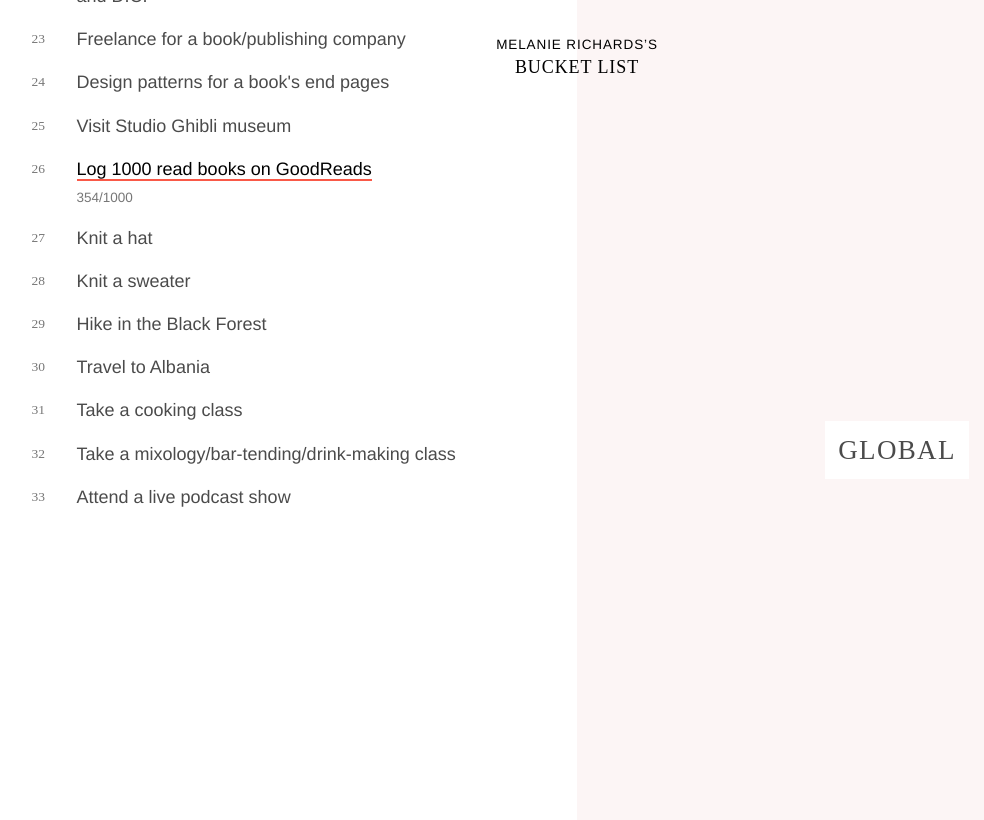
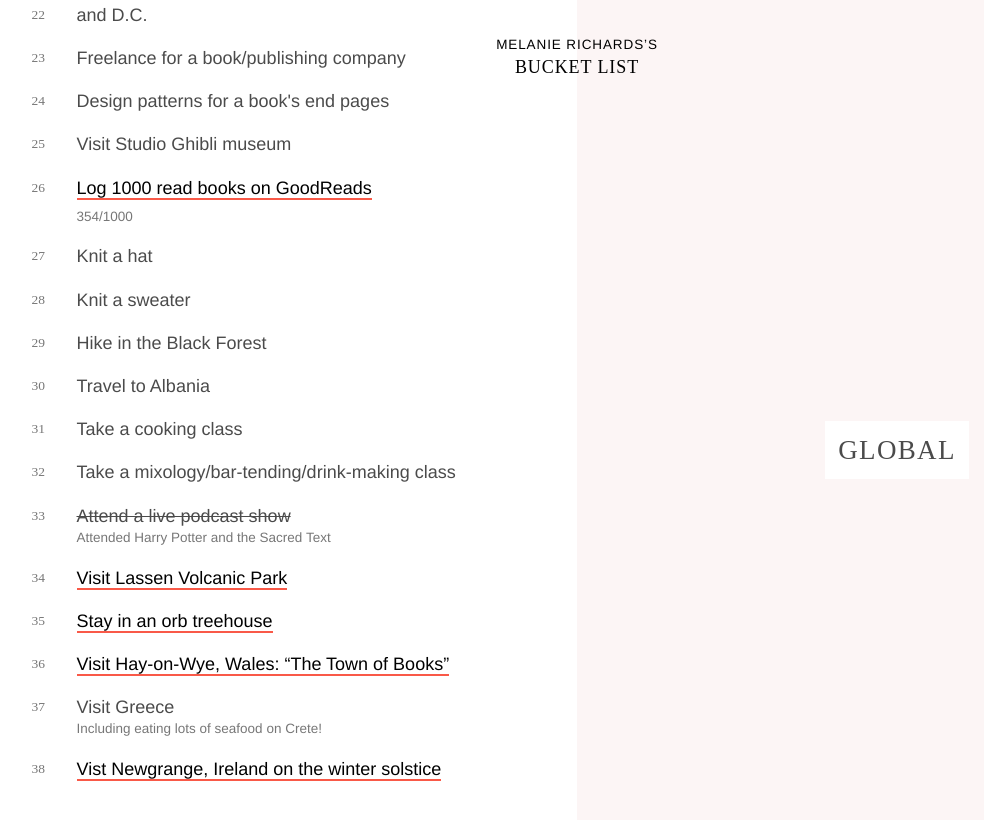
Before and after one commit to melanierichards/bucketlist, a Jekyll site: the page built from global.md, in a window 1280 px wide and 900 px high, scrolled down 1084 px. Shown: the top 820 px of the window, without its empty margins (63-1047 px from the left). Built offline with Jekyll 4.4.1, drawn with Linux system fonts in a browser that asks for light colours; before the commit the page ends 1711 px from its top, so only the background shows below that.

Commit message:
Updates to Global bucketlist

```diff
--- a/_data/global.json
+++ b/_data/global.json
@@ -4,7 +4,7 @@
 },
 {
     "text": "Travel to all 7 continents (or 6, depending on who you ask)",
-    "notest": "3/7"
+    "notes": "3/7"
 },
 {
     "text": "Go hiking in Hawaii"
@@ -102,5 +102,27 @@
     "text": "Take a mixology/bar-tending/drink-making class"
 },
 {
-    "text": "Attend a live podcast show"
+    "text": "Attend a live podcast show",
+    "completed": true,
+    "notes": "Attended Harry Potter and the Sacred Text"
+},
+{
+    "text": "Visit Lassen Volcanic Park",
+    "url": "https://www.nps.gov/lavo/index.htm"
+},
+{
+    "text": "Stay in an orb treehouse",
+    "url": "http://freespiritspheres.com/"
+},
+{
+    "text": "Visit Hay-on-Wye, Wales: “The Town of Books”",
+    "url": "http://www.hay-on-wye.co.uk/tourism/bookshops.asp"
+},
+{
+    "text": "Visit Greece",
+    "notes": "Including eating lots of seafood on Crete!"
+},
+{
+    "text": "Vist Newgrange, Ireland on the winter solstice",
+    "url": "http://www.newgrange.com/solstice-lottery.htm"
 }]
```
